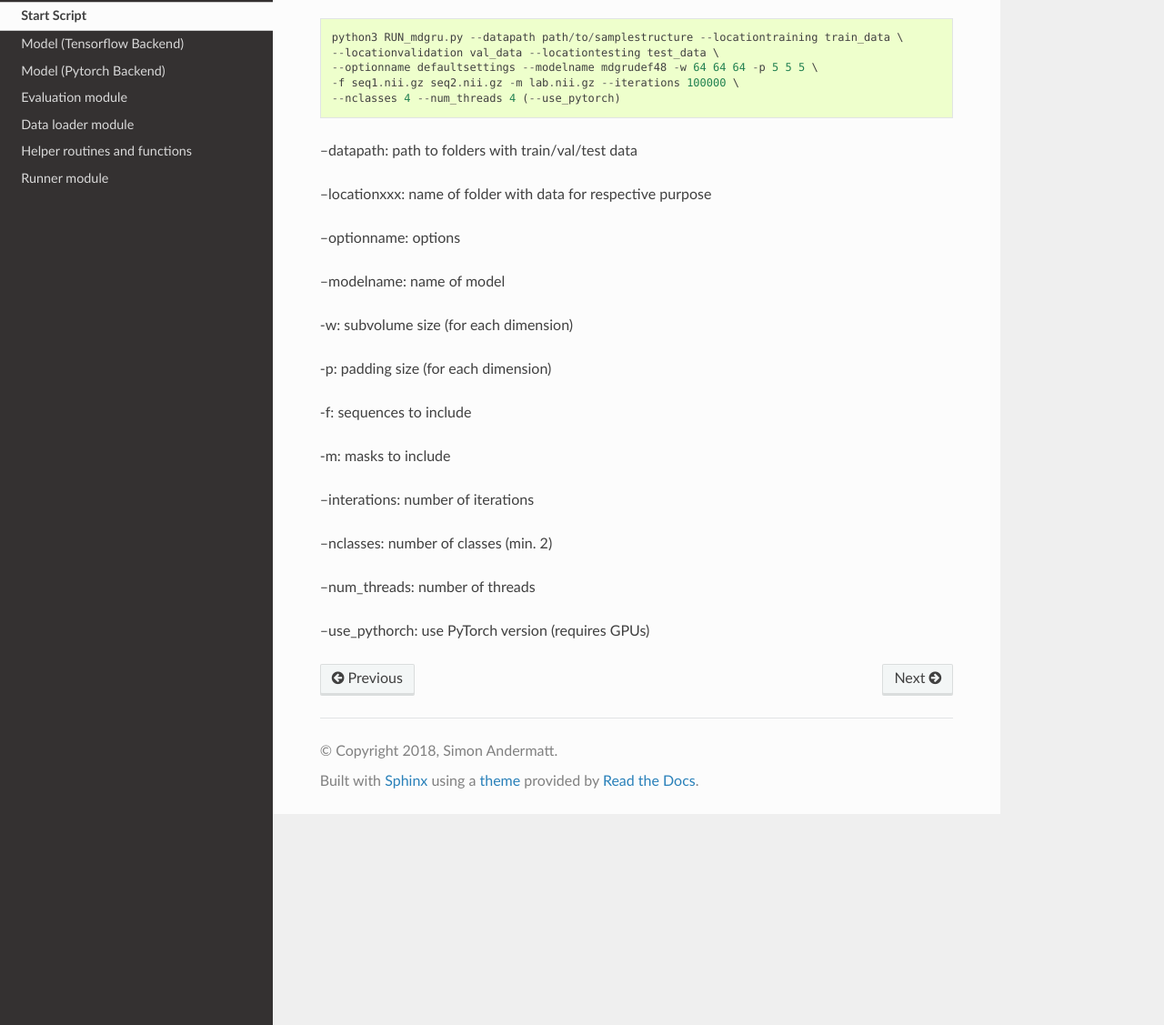
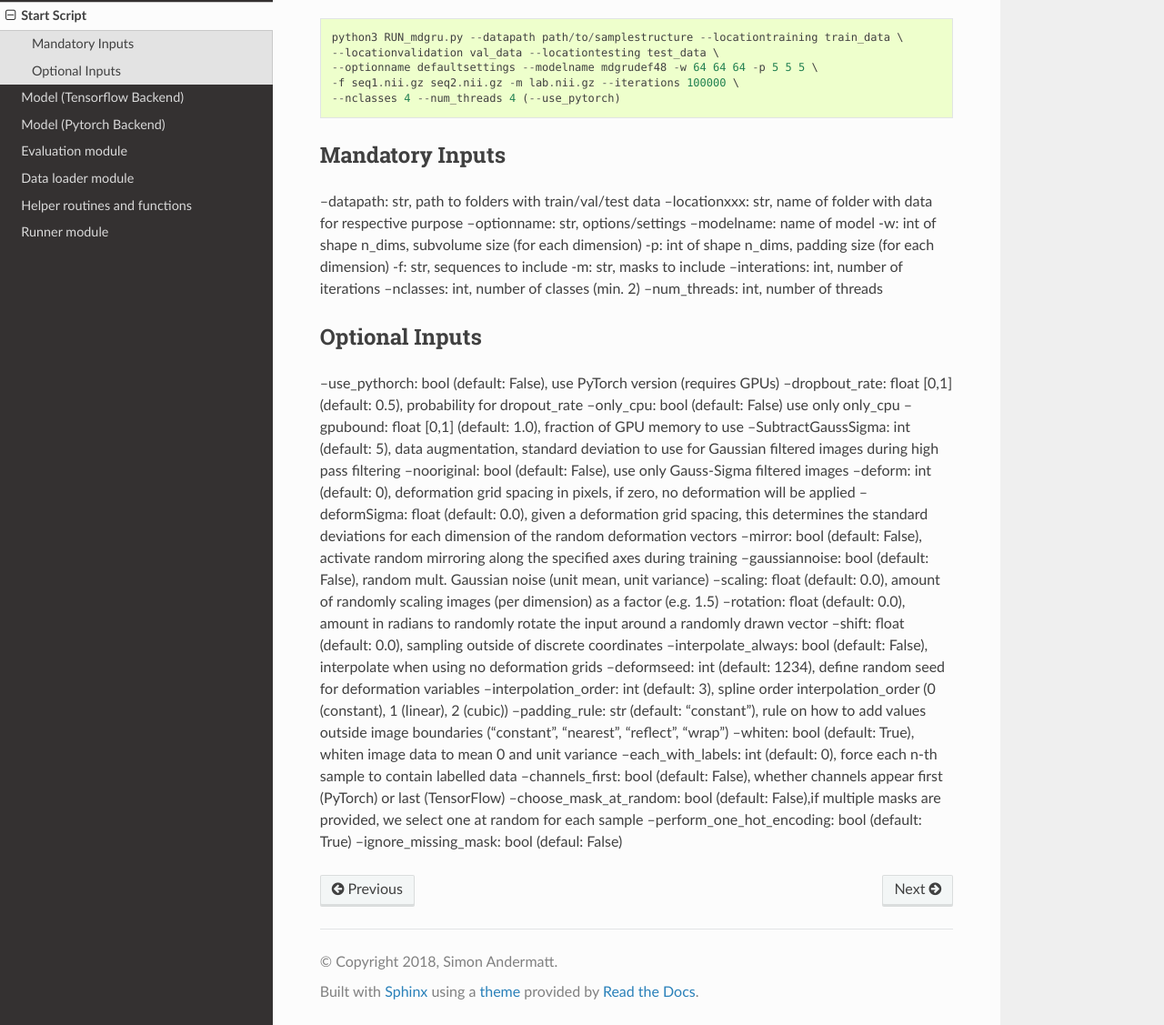
Before and after one commit to zubata88/mdgru, a Sphinx documentation site: the page built from docs/RUN_mdgru.rst, in a window 1280 px wide and 1391 px high, cut to the strip 264-1391 px from the top of the window. Shown: the whole strip at 91% size. Built offline with Sphinx 7.4.7 and the Read the Docs theme 2.0.0, drawn with Linux system fonts in a browser that asks for light colours.

Commit message:
ergänzungen

```diff
--- a/docs/RUN_mdgru.rst
+++ b/docs/RUN_mdgru.rst
@@ -13,28 +13,44 @@ Start Script
     -f seq1.nii.gz seq2.nii.gz -m lab.nii.gz --iterations 100000 \
     --nclasses 4 --num_threads 4 (--use_pytorch)
 
+Mandatory Inputs
+----------------
 
+--datapath: str, path to folders with train/val/test data
+--locationxxx: str, name of folder with data for respective purpose
+--optionname: str, options/settings
+--modelname: name of model
+-w: int of shape n_dims, subvolume size (for each dimension)
+-p: int of shape n_dims, padding size (for each dimension)
+-f: str, sequences to include
+-m: str, masks to include
+--interations: int, number of iterations
+--nclasses: int, number of classes (min. 2)
+--num_threads: int, number of threads
 
---datapath: path to folders with train/val/test data
+Optional Inputs
+---------------
 
---locationxxx: name of folder with data for respective purpose
-
---optionname: options
-
---modelname: name of model
-
--w: subvolume size (for each dimension)
-
--p: padding size (for each dimension)
-
--f: sequences to include
-
--m: masks to include
-
---interations: number of iterations
-
---nclasses: number of classes (min. 2)
-
---num_threads: number of threads
-
---use_pythorch: use PyTorch version (requires GPUs)
+--use_pythorch: bool (default: False), use PyTorch version (requires GPUs)
+--dropbout_rate: float [0,1] (default: 0.5), probability for dropout_rate
+--only_cpu: bool (default: False) use only only_cpu
+--gpubound: float [0,1] (default: 1.0), fraction of GPU memory to use
+--SubtractGaussSigma: int (default: 5), data augmentation, standard deviation to use for Gaussian filtered images during high pass filtering
+--nooriginal: bool (default: False), use only Gauss-Sigma filtered images
+--deform: int (default: 0), deformation grid spacing in pixels, if zero, no deformation will be applied
+--deformSigma: float (default: 0.0), given a deformation grid spacing, this determines the standard deviations for each dimension of the random deformation vectors
+--mirror: bool (default: False), activate random mirroring along the specified axes during training
+--gaussiannoise: bool (default: False), random mult. Gaussian noise (unit mean, unit variance)
+--scaling: float (default: 0.0), amount of randomly scaling images (per dimension) as a factor (e.g. 1.5)
+--rotation: float (default: 0.0), amount in radians to randomly rotate the input around a randomly drawn vector
+--shift:  float (default: 0.0), sampling outside of discrete coordinates
+--interpolate_always: bool (default: False), interpolate when using no deformation grids
+--deformseed: int (default: 1234), define random seed for deformation variables
+--interpolation_order: int (default: 3), spline order interpolation_order (0 (constant), 1 (linear), 2 (cubic))
+--padding_rule: str (default: "constant"), rule on how to add values outside image boundaries ("constant", "nearest", "reflect", "wrap")
+--whiten: bool (default: True), whiten image data to mean 0 and unit variance
+--each_with_labels: int (default: 0), force each n-th sample to contain labelled data
+--channels_first: bool (default: False), whether channels appear first (PyTorch) or last (TensorFlow)
+--choose_mask_at_random: bool (default: False),if multiple masks are provided, we select one at random for each sample
+--perform_one_hot_encoding: bool (default: True)
+--ignore_missing_mask: bool (defaul: False)
--- a/docs/how_to_use.rst
+++ b/docs/how_to_use.rst
@@ -145,8 +145,8 @@ the log file or stdout on the console, values larger than 0.1 seconds
 are used for "io", it might be advisable to increase this value, as
 valuable time is wasted on waiting for the data loading routine.
 
-Only Train
-----------
+Only Train (CURRENTLY NOT POSSIBLE)
+-----------------------------------
 
 Usually, we want to use the validation set to determine, which state of
 the network works best for our data and then evaluate our testset on
```
